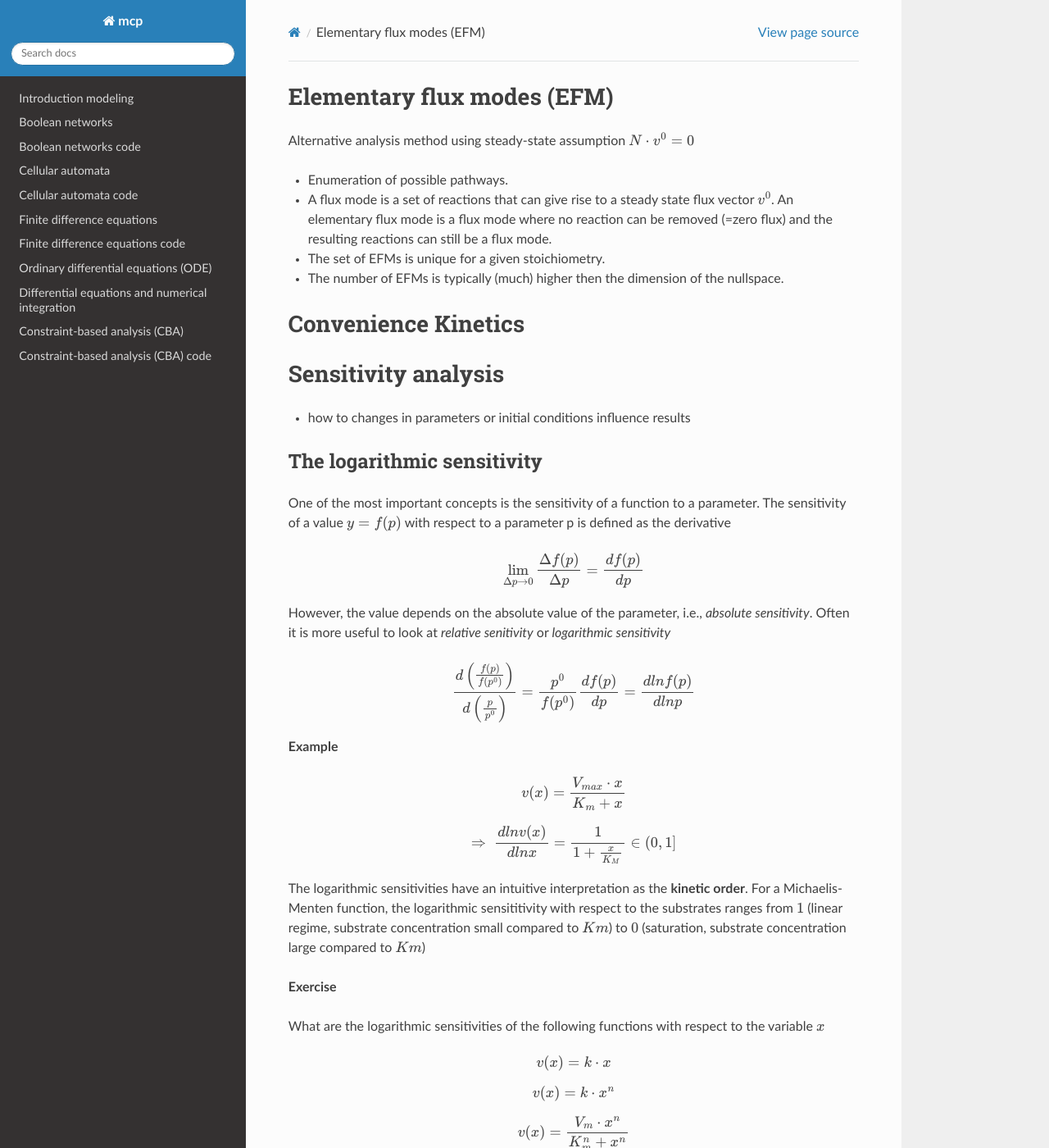
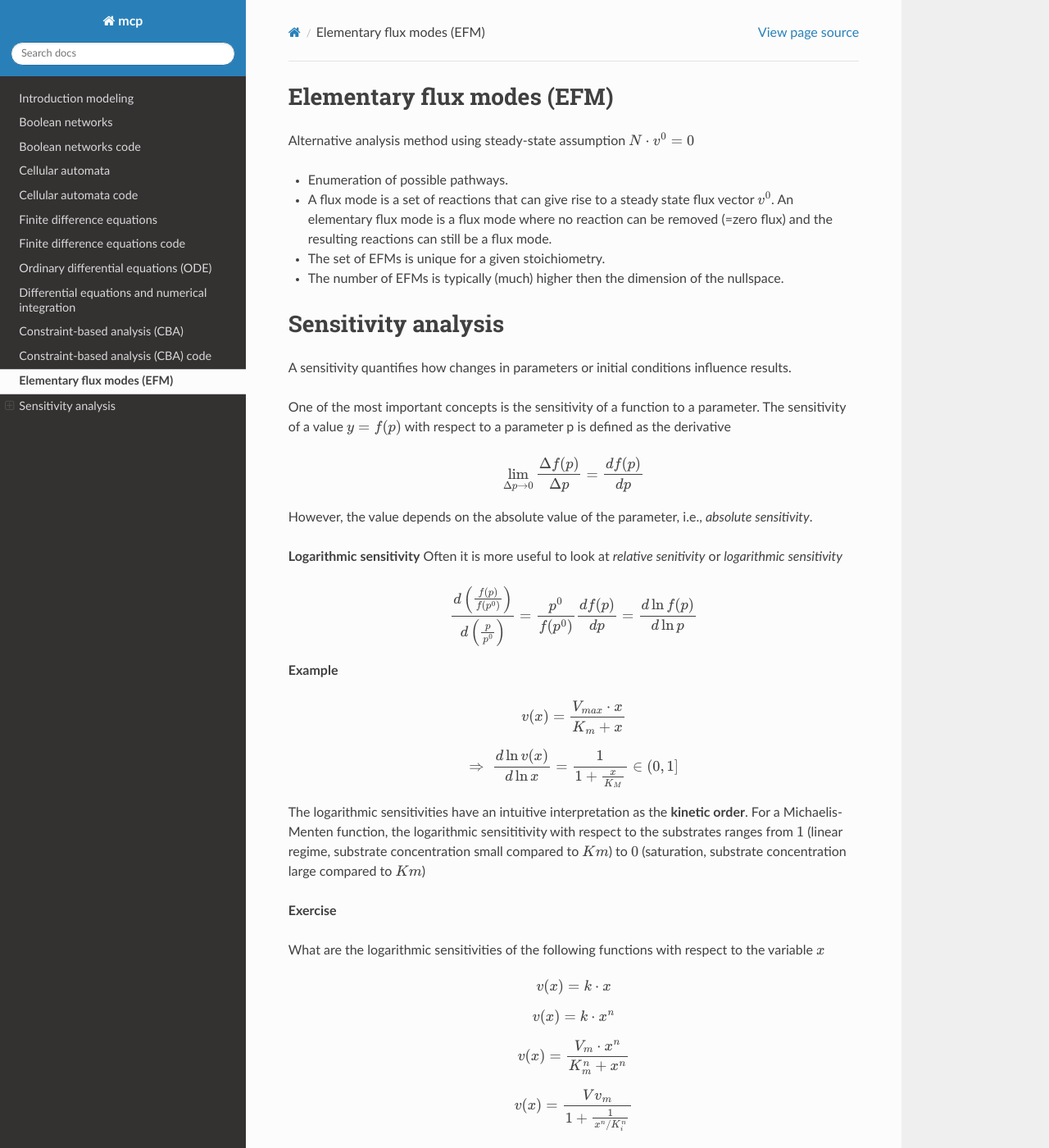
Before and after one commit to matthiaskoenig/mcp, a Sphinx documentation site: the page built from docs/07_mca.rst, in a window 1280 px wide and 1400 px high. Shown: the whole window at 82% size. Built offline with Sphinx 7.4.7 and the Read the Docs theme 2.0.0, drawn with Linux system fonts in a browser that asks for light colours; some of the changed text lies outside the part shown.

Commit message:
working on mca

```diff
--- a/docs/07_mca.rst
+++ b/docs/07_mca.rst
@@ -7,28 +7,28 @@
 - The set of EFMs is unique for a given stoichiometry.
 - The number of EFMs is typically (much) higher then the dimension of the nullspace.
 
-Convenience Kinetics
-============================
 
 Sensitivity analysis
 ====================
-- how to changes in parameters or initial conditions influence results
 
-The logarithmic sensitivity
----------------------------
+A sensitivity quantifies how changes in parameters or initial conditions influence results.
+
 One of the most important concepts is the sensitivity of a function to a parameter. The sensitivity of a value :math:`y = f(p)` with respect to a parameter p is defined as the derivative
 
 .. math:: \lim_{\Delta p \to 0} \frac{\Delta f(p)}{\Delta p} = \frac{df(p)}{dp}
 
-However, the value depends on the absolute value of the parameter, i.e., *absolute sensitivity*. Often it is more useful to look at *relative senitivity* or *logarithmic sensitivity*
+However, the value depends on the absolute value of the parameter, i.e., *absolute sensitivity*.
 
-.. math:: \frac{d \left( \frac{f(p)}{f(p^0)} \right)}{d \left( \frac{p}{p^0} \right)} = \frac{p^0}{f(p^0)} \frac{df(p)}{dp} = \frac{d ln f(p)}{d ln p}
+**Logarithmic sensitivity**
+Often it is more useful to look at *relative senitivity* or *logarithmic sensitivity*
+
+.. math:: \frac{d \left( \frac{f(p)}{f(p^0)} \right)}{d \left( \frac{p}{p^0} \right)} = \frac{p^0}{f(p^0)} \frac{df(p)}{dp} = \frac{d \ln f(p)}{d \ln p}
 
 **Example**
 
 .. math:: v(x) = \frac{V_{max}\cdot x}{K_m + x}
 
-.. math:: \Rightarrow \; \frac{d ln v(x)}{d ln x} = \frac{1}{1 + \frac{x}{K_M}} \in (0,1]
+.. math:: \Rightarrow \; \frac{d \ln v(x)}{d \ln x} = \frac{1}{1 + \frac{x}{K_M}} \in (0,1]
 
 The logarithmic sensitivities have an intuitive interpretation as the **kinetic order**.
 For a Michaelis-Menten function, the logarithmic sensititivity with respect to the substrates ranges from :math:`1` (linear regime, substrate concentration small compared to :math:`Km`) to :math:`0` (saturation, substrate concentration large compared to :math:`Km`)
@@ -80,10 +96,10 @@
 
 .. math:: C^x = \frac{\delta x}{\delta p} / \frac{\delta v}{\delta p} = \frac{\delta x}{\delta v}
 
-However, in general no explicit function for the concentrations of the form :math:`x = f(p=)` are known.
-Therfore we consider
+However, in general no explicit function for the concentrations of the form :math:`x = f(p)` are known. Therefore we consider
 
-.. math:: N \cdot v(x, p) = 0 \; \Rightarrow \; N \left[ \frac{\delta v}{\delta x}\frac{dx}{dp} + \frac{\delty v}{\delta p} \right] = 0
+.. math:: N \cdot v(x, p) = 0 \; \Rightarrow \; N \left[ \frac{\delta v}{\delta x}\frac{dx}{dp} + \frac{\delta v}{\delta p} \right] = 0
+
 and obtain
 
 .. math:: \frac{dx}{dp} = - \left[ N \cdot \frac{\delta v}{\delta x} \right]^{-1} \cdot N \cdot \frac{\delta v}{delta p} = C^X \cdot \frac{\delta v}{\delta p}
@@ -118,6 +134,7 @@
 .. math:: C^v \cdot K = K
 
 **Scaled control coefficients**
+
 Similar to the partial derivatives, it is often useful to consider scaled control coefficients. These provide a measure of the relative changes of concentrations and fluxes upon relative changes in parameters (that is, a scaled control coefficient of :math:`\hat{C}^v`, implies that if the corresponding enzyme is changed by 1% the respective flux changes by 1%).
 
 We define *scaled elasticities*
@@ -135,8 +152,7 @@
 where :math:`D_{x^0}` and :math:`D_{v^0}` denote diagonal matrices with :math:`x^0` and :math:`v^0` on the diagonal, respectively.
 
 
-
-References & Further reading
+References & further reading
 -----------------------------
 - https://en.wikipedia.org/wiki/Metabolic_control_analysis
 - Klipp et al, Systems Biology - A textbook, chapter 4.2 - Metabolic control analysis
--- a/docs/index.rst
+++ b/docs/index.rst
@@ -51,6 +51,7 @@
    notebooks/04_ode.rst
    06_cba.rst
    notebooks/05_cba.rst
+   07_mca.rst
 
 
 Indices and tables
```
Also changed, not shown: other parts of docs/07_mca.rst (+17 -1 lines), docs/06_cba.rst (+0 -9 lines).
